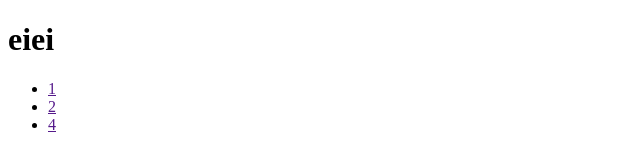
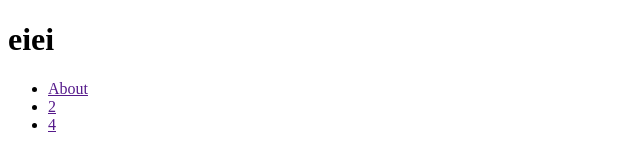
Before and after one commit to boatengine/git-eiei, a plain HTML site: page index.html in a window 1280 px wide. Shown: the full height of the page, 0-640 px from the left. Drawn offline with Linux system fonts and the light colour scheme.

Commit message:
nav about

```diff
--- a/index.html
+++ b/index.html
@@ -9,7 +9,7 @@
     <h1>eiei</h1>
     <nav>
       <ul>
-        <li><a href="">1</a></li>
+        <li><a href="">About</a></li>
         <li><a href="">2</a></li>
         <li><a href="">4</a></li>
       </ul>
```
